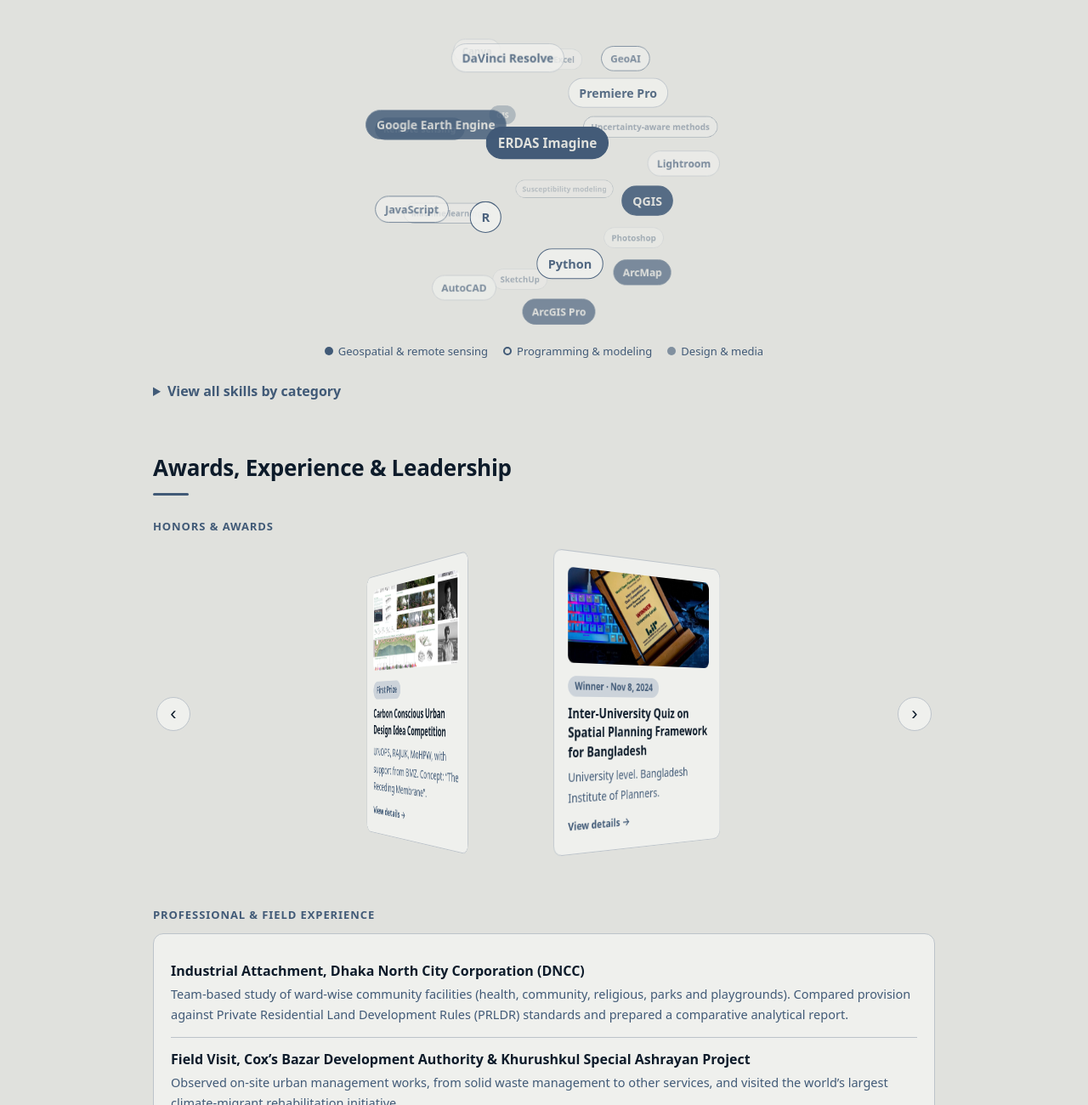
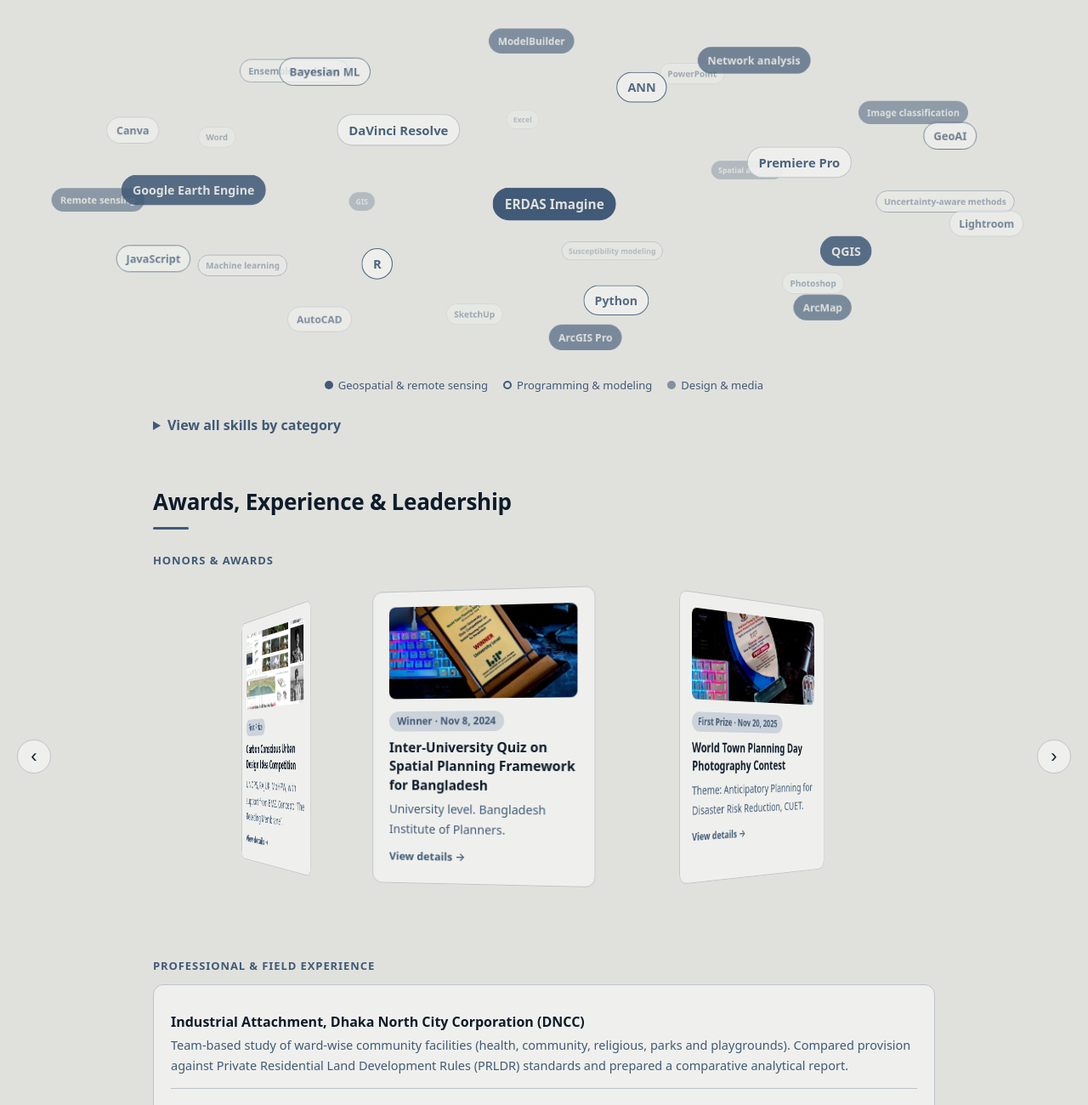
Before and after one commit to shafiqmahmud404/shafiqmahmud404.github.io, a plain HTML site: page index.html in a window 1280 px wide. Shown: the part 3443-4743 px from the top of the page at 85% size. Drawn offline with Linux system fonts and the light colour scheme.

Commit message:
Add files via upload

```diff
--- a/index.html
+++ b/index.html
@@ -11,7 +11,7 @@
 :root[data-theme="dark"]{--bg:#0d1b2a;--card:#1b263b;--tx:#e0e1dd;--mut:#93a6bf;--ac:#93a6bf;--ac2:#263650;--bd:#334a66;--onac:#0d1b2a;color-scheme:dark}
 html{scroll-behavior:smooth;scroll-padding-top:calc(env(safe-area-inset-top,0px) + 64px)}
 *{box-sizing:border-box}
-body{margin:0;background:var(--bg);color:var(--tx);font:16px/1.65 system-ui,-apple-system,"Segoe UI",Roboto,sans-serif}
+body{overflow-x:clip;margin:0;background:var(--bg);color:var(--tx);font:16px/1.65 system-ui,-apple-system,"Segoe UI",Roboto,sans-serif}
 a{color:var(--ac);text-decoration:none}a:hover{text-decoration:underline}
 nav{position:sticky;top:env(safe-area-inset-top,0px);z-index:20;background:var(--bg);border-bottom:1px solid var(--bd)}
 nav .bar{max-width:960px;margin:auto;padding:12px 20px;display:flex;gap:18px;align-items:center;overflow-x:auto;white-space:nowrap}
@@ -66,15 +66,16 @@ h4{font-size:13px;color:var(--mut);margin:26px 0 10px;text-transform:uppercase;l
 .btn{transition:transform .2s,opacity .2s}.btn:hover{transform:translateY(-2px)}
 .skills span{transition:transform .2s,border-color .2s}.skills span:hover{transform:translateY(-3px);border-color:var(--ac)}
 .rv{opacity:0;transform:translateY(22px);transition:opacity .7s,transform .7s}.rv.in{opacity:1;transform:none}
-.sphere{position:relative;height:400px;overflow:hidden;touch-action:pan-y;cursor:grab;user-select:none}
+.full{width:100vw;margin-left:calc(50% - 50vw)}
+.sphere{position:relative;height:440px;overflow:hidden;touch-action:pan-y;cursor:grab;user-select:none}
 .sphere span{position:absolute;left:50%;top:50%;white-space:nowrap;font-size:14px;font-weight:600;padding:5px 12px;border-radius:99px;border:1px solid var(--bd);background:var(--card);color:var(--tx);will-change:transform,opacity}
 .sphere .g1{background:var(--ac);color:var(--onac);border-color:var(--ac)}.sphere .g2{border-color:var(--ac);color:var(--ac)}.sphere .g3{color:var(--mut)}
 .legend{display:flex;gap:18px;justify-content:center;flex-wrap:wrap;font-size:13px;color:var(--mut)}
 .d{display:inline-block;width:10px;height:10px;border-radius:50%;margin-right:6px}.d.g1{background:var(--ac)}.d.g2{border:2px solid var(--ac)}.d.g3{background:var(--mut);opacity:.6}
 details.cat{margin-top:22px}details.cat summary{cursor:pointer;color:var(--ac);font-weight:600}
 .ring{display:grid;grid-template-columns:repeat(auto-fit,minmax(260px,1fr));gap:16px}
-.rb{display:none;position:absolute;top:50%;z-index:5;width:40px;height:40px;margin-top:-20px;border-radius:50%;border:1px solid var(--bd);background:var(--card);color:var(--tx);font-size:22px;place-items:center;cursor:pointer}#rp{left:4px}#rn{right:4px}
-.ringwrap.on{position:relative;height:400px;perspective:1100px;overflow:hidden}.ringwrap.on .rb{display:grid}
+.rb{display:none;position:absolute;top:50%;z-index:5;width:40px;height:40px;margin-top:-20px;border-radius:50%;border:1px solid var(--bd);background:var(--card);color:var(--tx);font-size:22px;place-items:center;cursor:pointer}#rp{left:20px}#rn{right:20px}
+.ringwrap.on{position:relative;height:420px;perspective:1100px;overflow:hidden}.ringwrap.on .rb{display:grid}
 .ringwrap.on .ring{display:block;position:absolute;inset:0;transform-style:preserve-3d}
 .ringwrap.on .card{position:absolute;left:50%;top:12px;width:270px;height:350px;margin-left:-135px;overflow:hidden;backface-visibility:hidden}
 .ringwrap.on .th{height:110px}.ringwrap.on .card:hover{border-color:var(--ac);box-shadow:0 14px 30px rgba(0,0,0,.2)}
@@ -147,7 +148,7 @@ footer{margin-top:56px;border-top:1px solid var(--bd);padding:28px 20px;text-ali
 <div class="card"><span class="pill">URP 364 · Remote Sensing and Photogrammetry Lab</span><h3>Nighttime light and urban vulnerability, Dhaka</h3><p>Assessed spatio-temporal change in nighttime light emissions as an indicator of urban vulnerability.</p><a class="lnk" href="nightlight-dhaka.pdf" target="_blank" rel="noopener">View report (PDF) ↗</a></div>
 </div></section>
 
-<section id="skills"><h2>Skills</h2><div class="sphere" id="sphere" aria-hidden="true"></div><div class="legend"><span><i class="d g1"></i>Geospatial & remote sensing</span><span><i class="d g2"></i>Programming & modeling</span><span><i class="d g3"></i>Design & media</span></div><details class="cat"><summary>View all skills by category</summary><div class="skills">
+<section id="skills"><h2>Skills</h2><div class="sphere full" id="sphere" aria-hidden="true"></div><div class="legend"><span><i class="d g1"></i>Geospatial & remote sensing</span><span><i class="d g2"></i>Programming & modeling</span><span><i class="d g3"></i>Design & media</span></div><details class="cat"><summary>View all skills by category</summary><div class="skills">
 <h4>Geospatial & Remote Sensing</h4><span>ArcGIS Pro</span><span>ArcMap</span><span>QGIS</span><span>ERDAS Imagine</span><span>Google Earth Engine</span>
 <h4>Programming & Modeling</h4><span>Python</span><span>R</span><span>JavaScript</span><span>Machine learning</span><span>Susceptibility modeling</span><span>Uncertainty-aware methods</span>
 <h4>Core Competencies</h4><span>Geospatial analysis & modeling</span><span>Disaster risk & vulnerability assessment</span><span>Research & technical writing</span><span>Data-driven decision making</span><span>Team leadership</span>
@@ -157,7 +158,7 @@ footer{margin-top:56px;border-top:1px solid var(--bd);padding:28px 20px;text-ali
 
 <section id="beyond"><h2>Awards, Experience &amp; Leadership</h2>
 <h4 id="honors">Honors & Awards</h4>
-<div class="ringwrap" id="ringwrap"><div class="ring" id="ring">
+<div class="ringwrap full" id="ringwrap"><div class="ring" id="ring">
 <div class="card award" tabindex="0" data-a="unops"><img class="th" src="unops-1.jpg" alt="" onerror="this.remove()"><span class="pill">First Prize</span><h3>Carbon Conscious Urban Design Idea Competition</h3><p>UNOPS, RAJUK, MoHPW, with support from BMZ. Concept: “The Receding Membrane”.</p></div>
 <div class="card award" tabindex="0" data-a="quiz"><img class="th" src="quiz-1.jpg" alt="" onerror="this.remove()"><span class="pill">Winner · Nov 8, 2024</span><h3>Inter-University Quiz on Spatial Planning Framework for Bangladesh</h3><p>University level. Bangladesh Institute of Planners.</p></div>
 <div class="card award" tabindex="0" data-a="photo"><img class="th" src="photo-contest-1.jpg" alt="" onerror="this.remove()"><span class="pill">First Prize · Nov 20, 2025</span><h3>World Town Planning Day Photography Contest</h3><p>Theme: Anticipatory Planning for Disaster Risk Reduction, CUET.</p></div>
@@ -227,22 +228,25 @@ var secs=document.querySelectorAll('main>section');
 if(!red&&'IntersectionObserver' in window){var io=new IntersectionObserver(function(es){es.forEach(function(e){if(e.isIntersecting){e.target.classList.add('in');io.unobserve(e.target)}})},{rootMargin:'0px 0px -8% 0px'});secs.forEach(function(x){x.classList.add('rv');io.observe(x)})}
 // skills sphere
 var el=document.getElementById('sphere');
-if(el){var L=[['g1',['ArcGIS Pro','ArcMap','QGIS','ERDAS Imagine','Google Earth Engine','Remote sensing','GIS']],['g2',['Python','R','JavaScript','Machine learning','Susceptibility modeling','Uncertainty-aware methods','GeoAI']],['g3',['AutoCAD','SketchUp','Photoshop','Lightroom','Premiere Pro','DaVinci Resolve','Canva','Excel']]],P=[],k=0,more=true;
+if(el){var L=[['g1',['ArcGIS Pro','ArcMap','QGIS','ERDAS Imagine','Google Earth Engine','Remote sensing','GIS','Spatial analysis','Image classification','Network analysis','ModelBuilder']],['g2',['Python','R','JavaScript','Machine learning','Susceptibility modeling','Uncertainty-aware methods','GeoAI','ANN','Bayesian ML','Ensemble modeling']],['g3',['AutoCAD','SketchUp','Photoshop','Lightroom','Premiere Pro','DaVinci Resolve','Canva','Word','Excel','PowerPoint']]],P=[],k=0,more=true;
 while(more){more=false;L.forEach(function(g){if(g[1][k]){more=true;var s=document.createElement('span');s.className=g[0];s.textContent=g[1][k];el.appendChild(s);P.push(s)}});k++}
-var n=P.length,pts=P.map(function(s,i){var y=1-2*(i+.5)/n,r=Math.sqrt(1-y*y),t=i*2.399963;return{x:Math.cos(t)*r,y:y,z:Math.sin(t)*r}}),a=0,tilt=.35,drag=false,lx=0,ly=0,vis=true;
-function draw(){var w=el.clientWidth,R=Math.min(w/2-80,165),ca=Math.cos(a),sa=Math.sin(a),ct=Math.cos(tilt),st=Math.sin(tilt);
+var n=P.length,pts=P.map(function(s,i){var y=1-2*(i+.5)/n,r=Math.sqrt(1-y*y),t=i*2.399963;return{x:Math.cos(t)*r,y:y,z:Math.sin(t)*r}}),a=0,tilt=.3,drag=false,lx=0,ly=0,vis=true;
+function draw(){var w=el.clientWidth,h=el.clientHeight,Rx=Math.max(110,Math.min(w/2-100,900)),Ry=Math.min(h/2-45,185),ca=Math.cos(a),sa=Math.sin(a),ct=Math.cos(tilt),st=Math.sin(tilt);
 pts.forEach(function(p,i){var x=p.x*ca+p.z*sa,z=-p.x*sa+p.z*ca,y=p.y*ct-z*st,z2=p.y*st+z*ct,d=(z2+1)/2,s=P[i];
-s.style.transform='translate(-50%,-50%) translate('+(x*R)+'px,'+(y*R)+'px) scale('+(.6+.5*d)+')';s.style.opacity=.25+.75*d;s.style.zIndex=Math.round(d*100)})}
+s.style.transform='translate(-50%,-50%) translate('+(x*Rx)+'px,'+(y*Ry)+'px) scale('+(.6+.5*d)+')';s.style.opacity=.25+.75*d;s.style.zIndex=Math.round(d*100)})}
 function tick(){if(vis){if(!drag&&!red)a+=.004;draw()}requestAnimationFrame(tick)}
 el.addEventListener('pointerdown',function(e){drag=true;lx=e.clientX;ly=e.clientY;el.setPointerCapture(e.pointerId);el.style.cursor='grabbing'});
-el.addEventListener('pointermove',function(e){if(!drag)return;a+=(e.clientX-lx)*.008;tilt=Math.max(-1,Math.min(1,tilt+(e.clientY-ly)*.005));lx=e.clientX;ly=e.clientY});
+el.addEventListener('pointermove',function(e){if(!drag)return;a+=(e.clientX-lx)*.006;tilt=Math.max(-.8,Math.min(.8,tilt+(e.clientY-ly)*.004));lx=e.clientX;ly=e.clientY});
 ['pointerup','pointercancel'].forEach(function(t){el.addEventListener(t,function(){drag=false;el.style.cursor='grab'})});
 watch(el,function(v){vis=v});draw();tick()}
 // awards ring
 var w=document.getElementById('ringwrap');
-if(w){var r=document.getElementById('ring'),c=[].slice.call(r.children).filter(function(x){return x.classList.contains('card')}),n2=c.length,step=360/n2,R2=Math.round(135/Math.tan(Math.PI/n2))+70,ang=0,paused=false,jump=false,vis2=true,md=document.getElementById('modal');
-w.classList.add('on');c.forEach(function(x,i){x.style.transform='rotateY('+i*step+'deg) translateZ('+R2+'px)'});
-function set(){r.style.transform='translateZ('+(-R2)+'px) rotateY('+ang+'deg)'}set();
+if(w){var r=document.getElementById('ring'),md=document.getElementById('modal'),orig=[].slice.call(r.children).filter(function(x){return x.classList.contains('card')});
+orig.forEach(function(o){var c=o.cloneNode(true);c.setAttribute('aria-hidden','true');c.tabIndex=-1;c.addEventListener('click',function(){o.click()});r.appendChild(c)});
+var c=[].slice.call(r.children).filter(function(x){return x.classList.contains('card')}),n2=c.length,step=360/n2,R2=300,ang=0,paused=false,jump=false,vis2=true;
+function set(){r.style.transform='translateZ('+(-R2)+'px) rotateY('+ang+'deg)'}
+function layout(){R2=Math.max(Math.round(135/Math.tan(Math.PI/n2))+30,Math.min(Math.round(w.clientWidth*.36),620));c.forEach(function(x,i){x.style.transform='rotateY('+i*step+'deg) translateZ('+R2+'px)'});set()}
+w.classList.add('on');layout();window.addEventListener('resize',layout);
 function t2(){if(!paused&&!jump&&!red&&vis2&&!md.classList.contains('on')){ang-=.18;set()}requestAnimationFrame(t2)}
 function go(d){jump=true;r.style.transition='transform .6s ease';ang-=d*step;set();setTimeout(function(){r.style.transition='';jump=false},650)}
 document.getElementById('rp').addEventListener('click',function(){go(-1)});document.getElementById('rn').addEventListener('click',function(){go(1)});
```
